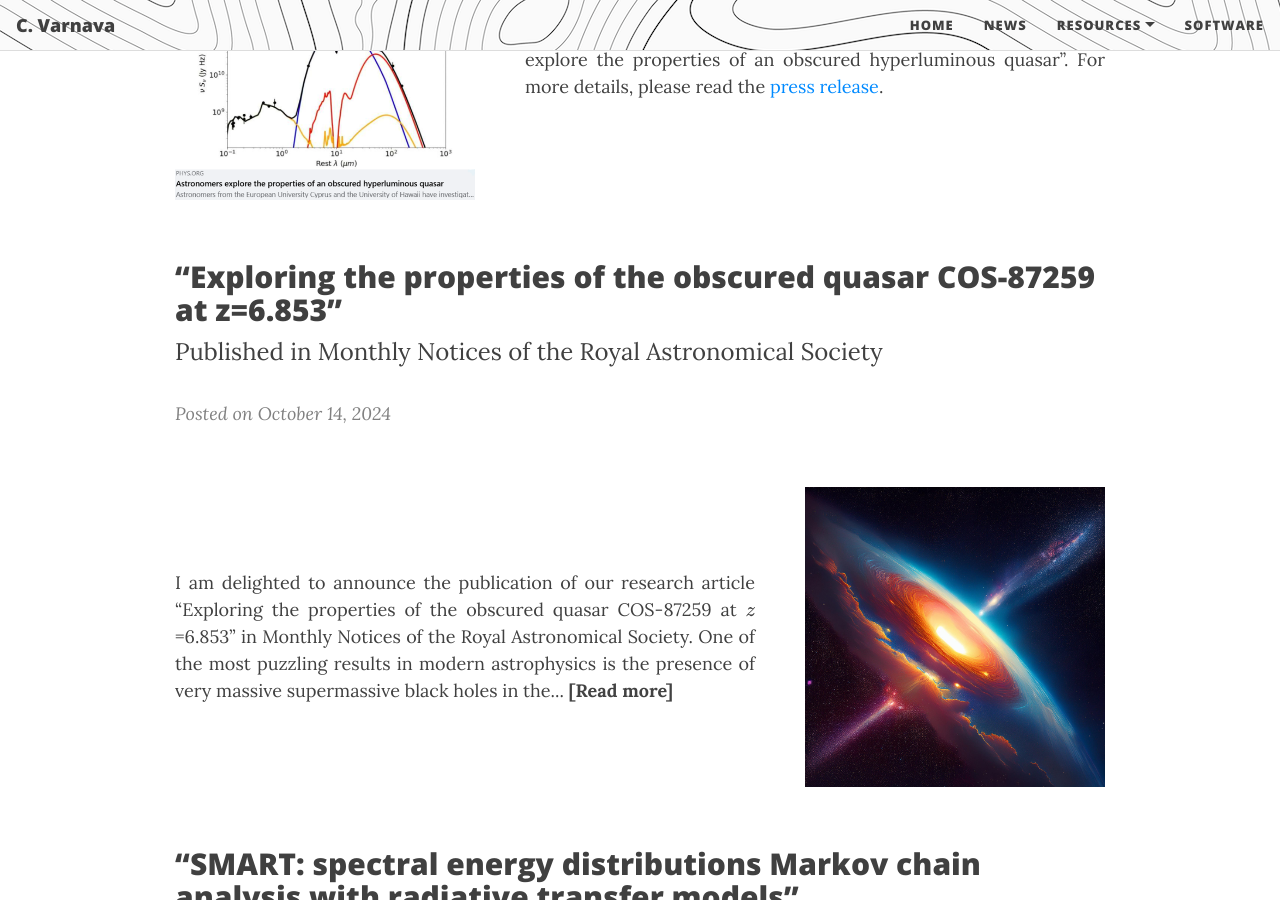
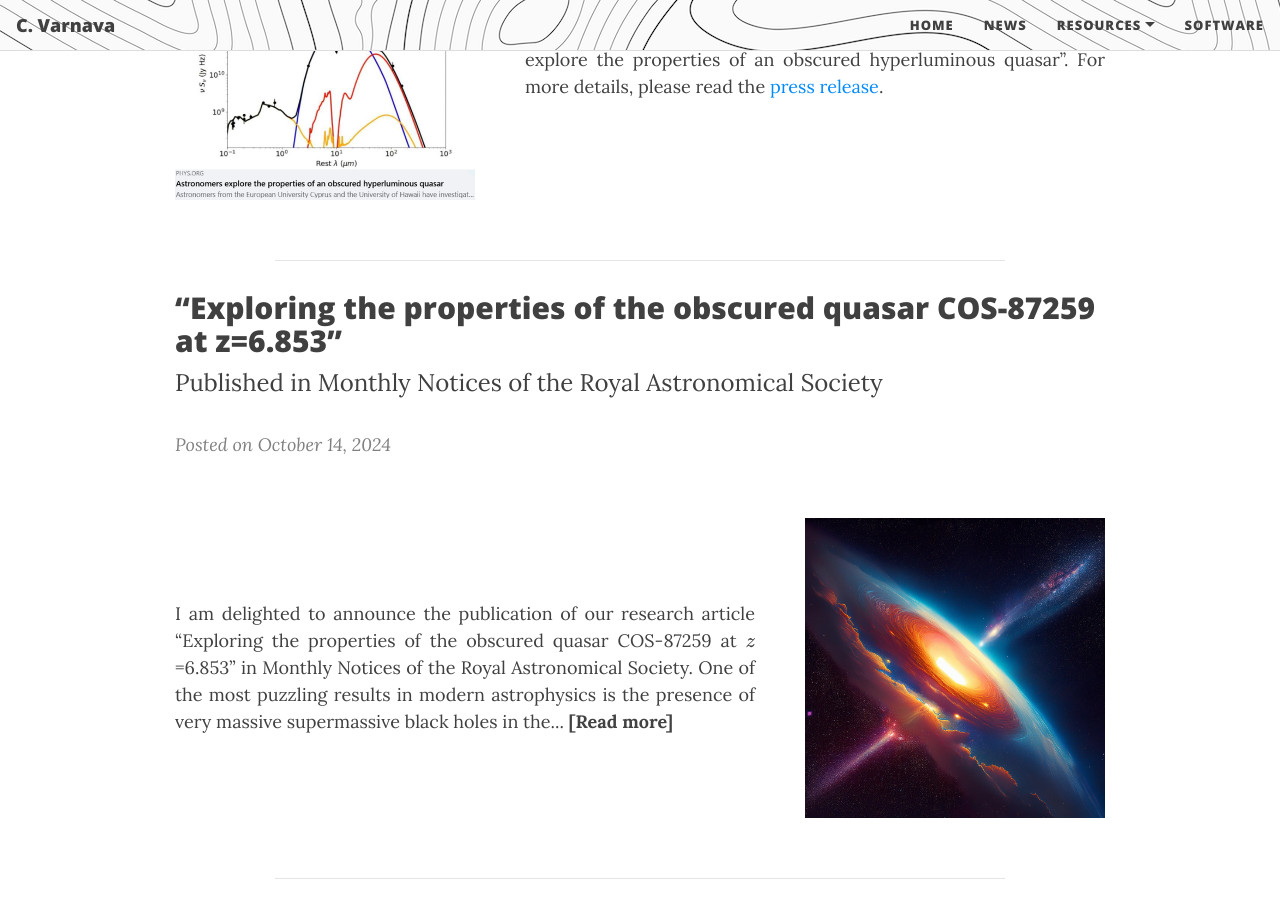
Before and after one commit to ch-var/ch-var.github.io, a Jekyll site: the page built from news.html, in a window 1280 px wide and 900 px high, scrolled down 600 px. Built offline with Jekyll 4.4.1, drawn with Linux system fonts in a browser that asks for light colours; formulas are drawn with MathJax 3.

Commit message:
Update news.html

```diff
--- a/news.html
+++ b/news.html
@@ -42,7 +42,7 @@ mathjax: true
   <p style="text-align: justify; flex: 1; margin-left: 20px;">I am thankful for the press release in Phys.org, entitled “Astronomers explore the properties of an obscured hyperluminous quasar”. For more details, please read the <a href="https://phys.org/news/2024-10-astronomers-explore-properties-obscured-hyperluminous.html">press release</a>.</p>
 </div>
 
-<p hr size="2"</p>
+<p><hr size="2"></p>
 
 <p style="margin-bottom: 8px; font-family: var(--header-font); font-weight: 800; line-height: 1.1; font-size: 1.875rem; margin-top: 1.25rem;">“Exploring the properties of the obscured quasar COS-87259 at z=6.853”</p>
 <p style="margin-top: 8px; margin-bottom: 8px;"><font size="+2">Published in Monthly Notices of the Royal Astronomical Society</font></p>
@@ -53,7 +53,7 @@ mathjax: true
   <p style="margin-left: 20px;"><img src="/assets/img/SMBH.jpg" style="max-width: 300px; height: auto;"/></p>
 </div>
 
-<p hr size="2"</p>
+<p><hr size="2"></p>
 
 <p style="margin-bottom: 8px; font-family: var(--header-font); font-weight: 800; line-height: 1.1; font-size: 1.875rem; margin-top: 1.25rem;">“SMART: spectral energy distributions Markov chain analysis with radiative transfer models”</p>
 <p style="margin-top: 8px; margin-bottom: 8px;"><font size="+2">Published in Monthly Notices of the Royal Astronomical Society</font></p>
```
